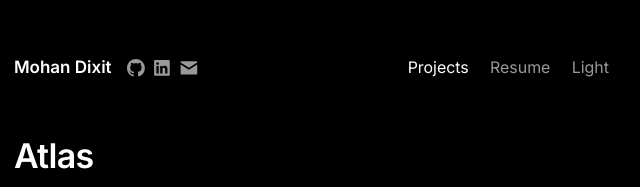
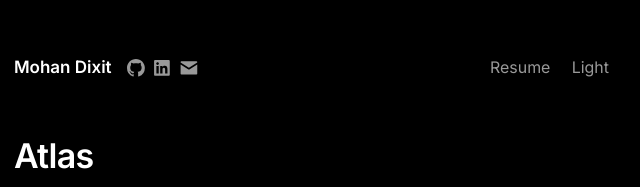
Before and after one commit to CosmicVeil/Mohan-PersonalWebsite, a plain HTML site: page projects/atlas.html in a window 1280 px wide. Shown: the top 187 px of the page, 114-754 px from the left. Drawn offline with Linux system fonts and the light colour scheme.

Commit message:
Remove the Projects nav link
Projects is the first section on the home page, so the link only
scrolled a few lines. Your name already links home from project pages.

Co-Authored-By: Claude Opus 5.5 <noreply@anthropic.com>

```diff
--- a/projects/atlas.html
+++ b/projects/atlas.html
@@ -23,7 +23,6 @@
     <a class="icon-link" href="mailto:m2dixit@uwaterloo.ca" aria-label="Email m2dixit@uwaterloo.ca" data-copy-email><svg viewBox="0 0 24 24" width="16" height="16" aria-hidden="true" focusable="false"><path fill="currentColor" d="M3 4h18a1 1 0 0 1 1 1v.53l-10 6.25L2 5.53V5a1 1 0 0 1 1-1Zm-1 3.89V19a1 1 0 0 0 1 1h18a1 1 0 0 0 1-1V7.89l-9.47 5.92a1 1 0 0 1-1.06 0L2 7.89Z"/></svg></a>
   </div>
   <nav class="site-nav" aria-label="Site">
-    <a href="../#projects" aria-current="page">Projects</a>
     <a href="../assets/mohan-dixit-resume.pdf">Resume</a>
     <button class="theme-toggle" type="button" id="theme-toggle">Light</button>
   </nav>
--- a/styles.css
+++ b/styles.css
@@ -113,7 +113,7 @@ h1 ~ .icon-link svg { width: 1.2rem; height: 1.2rem; }
   font-size: 0.9375rem;
 }
 .site-nav a { color: var(--muted); text-decoration: none; }
-.site-nav a:hover, .site-nav a[aria-current="page"] { color: var(--fg); }
+.site-nav a:hover { color: var(--fg); }
 .theme-toggle {
   font: inherit;
   color: var(--muted);
```
Also changed, not shown: index.html (+0 -1 lines), projects/chess-analytics-engine.html (+0 -1 lines), projects/court-vision.html (+0 -1 lines), projects/theorem-reranker.html (+0 -1 lines).
